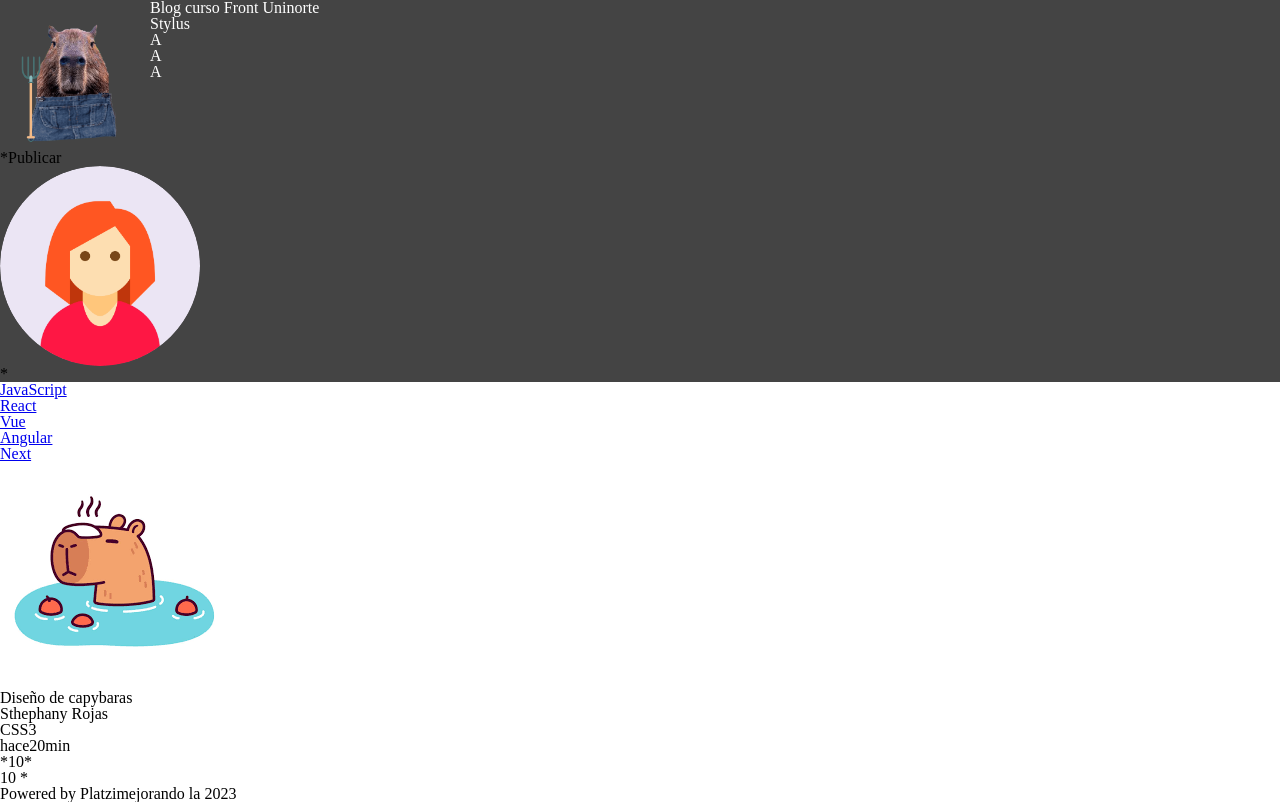
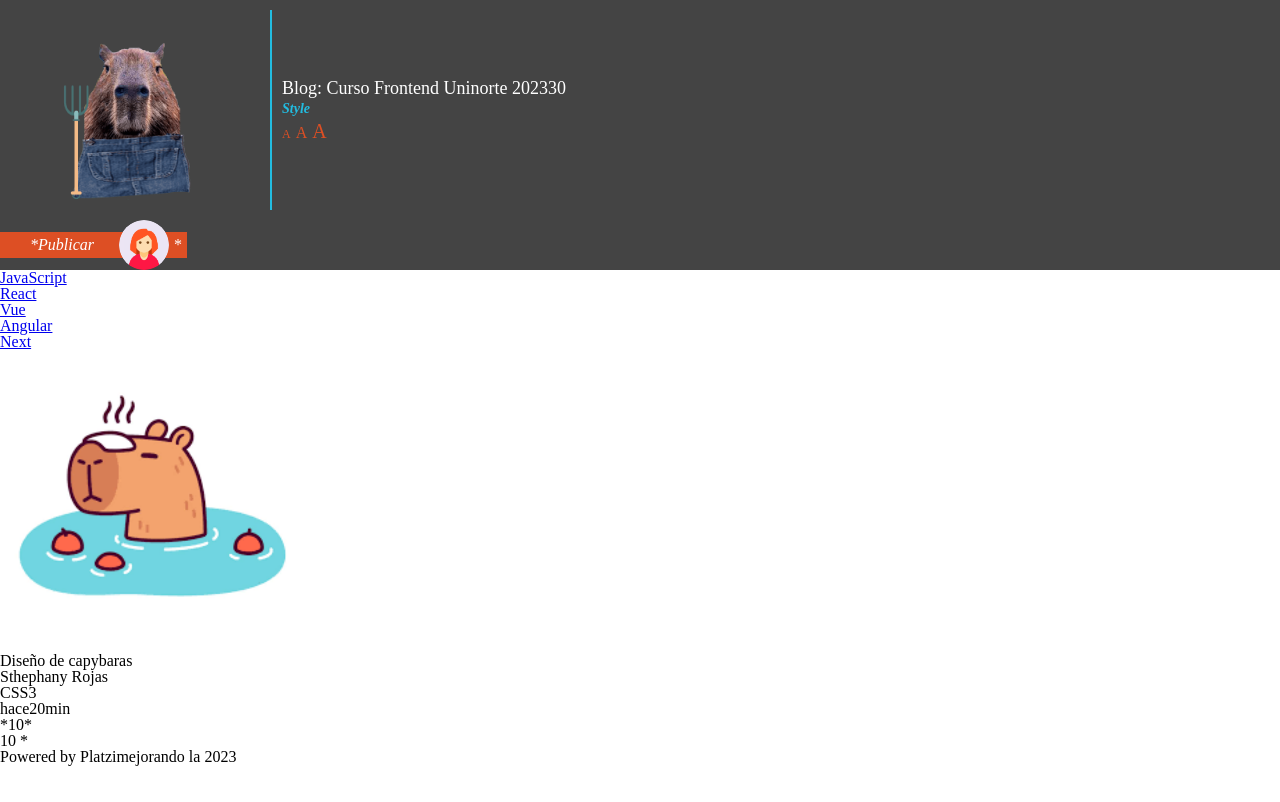
Before and after one commit to sthephanyr15/Clase-front-31-07, a website built with Vite: page index.html in a window 1280 px wide. Built offline with nearby package versions, Linux system fonts and the light colour scheme.

Commit message:
Clase 1408

```diff
--- a/index.html
+++ b/index.html
@@ -12,19 +12,19 @@
     <header>
       <div>
         <div class="logo">
-          <img src="./public/Capi.png" alt="">
+          <img src="./public/Capi.png" alt="logo" style="height:200px;">
         </div>
         <div class="encabezado">
           <div class="titulo">
-            <h2>Blog curso Front Uninorte</h2>
+            <h2>Blog: Curso Frontend Uninorte 202330</h2>
           </div>
           <div class="clase">
-          <h3>Stylus</h3>
+            <h3>Style</h3>
           </div>
           <div class="fuente">
             <p class="xs">A</p>
             <p class="m">A</p>
-          <p class="x1">A</p>
+            <p class="xl">A</p>
           </div>
         </div>
       </div>
@@ -33,10 +33,14 @@
           <p class="publicar"><span class="icon">*</span>Publicar</p>
         </div>
         <div class="avatar">
-          <img src="./public/avatar.png" alt="" style="height: 200px;">
+          <div class="img-avatar">
+            <img src="./public/avatar.png" alt="avatar">
           </div>
           <div class="menu">
-        <p><span class="Nombre">*</span></p>
+            <p><span class="ico">*</span></p>
+          </div>
+        </div>
+      </div>
     </header>
     <nav>
       <ul class="lista">
@@ -51,7 +55,7 @@
       <article>
         <div class="contenido">
           <div class="portada">
-            <img src="./public/capi2.png " alt="">
+            <img src="./public/capi2.png " alt="portada" style="height: 300px;">
           </div>
           <div class="informacion">
             <div class="titulo">
@@ -77,16 +81,13 @@
         <div class="clasificacion">
           <p>10 <span>*</span></p>
         </div>
+      </div>
       </article>
     </section>
-    <section>
       <footer>
         <div class="text-footer">
           <p>Powered by Platzi<span>mejorando la 2023</span></p>
         </div>
       </footer>
-
-    </section>
-
   </body>
 </html>
--- /dev/null
+++ b/src/assets/css/estilos.styl
@@ -0,0 +1,11 @@
+html
+    font-family: Arial, Helvetica, sans-serif;
+    header
+        background: #333;
+        display: flex
+        justify-content: space-between
+    div.first-child
+            display:flex
+        div
+            .logo
+             padding:
--- a/src/assets/css/styles.css
+++ b/src/assets/css/styles.css
@@ -1,29 +1,117 @@
-header{
+html {
+    font-family: Arial, Helvetica, sans-serif;
+}
+
+header {
     background: #444444;
     display: flex;
     justify-content: space-between;
 }
 
-header div .logo img{
-    height:150px;
+header div .logo {
+    padding: 0 35px;
+    border-right: 2px solid #22bce0;
+    margin: 10px 0;
 }
 
-header div:first-child{
-    display:flex;
+header div .logo img {
+    height: 100px;
+}
+
+header div:first-child {
+    display: flex;
+}
+
+header div .encabezado {
+    margin: 10px 0;
+    padding: 0 10px;
+    display: flex;
+    flex-direction: column;
+    justify-content: center;
 }
 
 header div .encabezado .titulo,
 header div .encabezado .clase,
-header div .encabezado .fuente{
-    color: #fff;
+header div .encabezado .fuente {
+    color: white;
 }
 
-header.avatar-publicar, header .avatar-publicar .avatar{
-    display:flex;
+header div .encabezado .titulo h2 {
+    font-size: 18px;
 }
 
-header .avatar-publicar .avatar img{
+header div .encabezado .clase {
+    margin-top: 5px;
+}
+
+header div .encabezado .clase h3 {
+    font-size: 14px;
+    font-style: italic;
+    color: #22bce0;
+    font-weight: bold;
+}
+
+header div .encabezado .fuente {
+    display: flex;
+    margin-top: 5px;
+    align-items: first baseline;
+}
+
+header div .encabezado .fuente p {
+   margin-right: 5px;
+   cursor: pointer;
+   color: #dd4f24;
+}
+
+header div .encabezado .fuente p:first-child {
+    font-size: 12px;
+}
+
+header div .encabezado .fuente p:last-child {
+    font-size: 20px;
+}
+
+header .avatar-publicar,
+header .avatar-publicar .avatar {
+    display: flex;
+}
+
+header .avatar-publicar {
+    align-items: center;
+    margin-right: 30px;
+}
+
+header .avatar-publicar .btn {
+    background: #dd4f24;
+    padding: 5px 30px;
+    margin-right: -5px;
+}
+
+header .avatar-publicar .btn p {
+    color: white;
+    font-style: italic;
+}
+
+header .avatar-publicar .avatar .img-avatar {
+    margin-right: -5px;
+    z-index: 1;
+}
+
+header .avatar-publicar .avatar .img-avatar img {
     height: 50px;
-    border-radius: 50%;
-    margin-right: 10px;
+    border-radius: 50%
 }
+
+header .avatar-publicar .avatar {
+    align-items: center;
+}
+
+header .avatar-publicar .avatar .menu {
+    background: #dd4f24;
+    height: fit-content;
+    padding: 5px 5px 5px 10px;
+}
+
+header .avatar-publicar .avatar .menu p {
+    color: white;
+}
```
Also changed, not shown: src/assets/css/estilos.css (added). Lines whose indentation alone changed are shown as unchanged.
